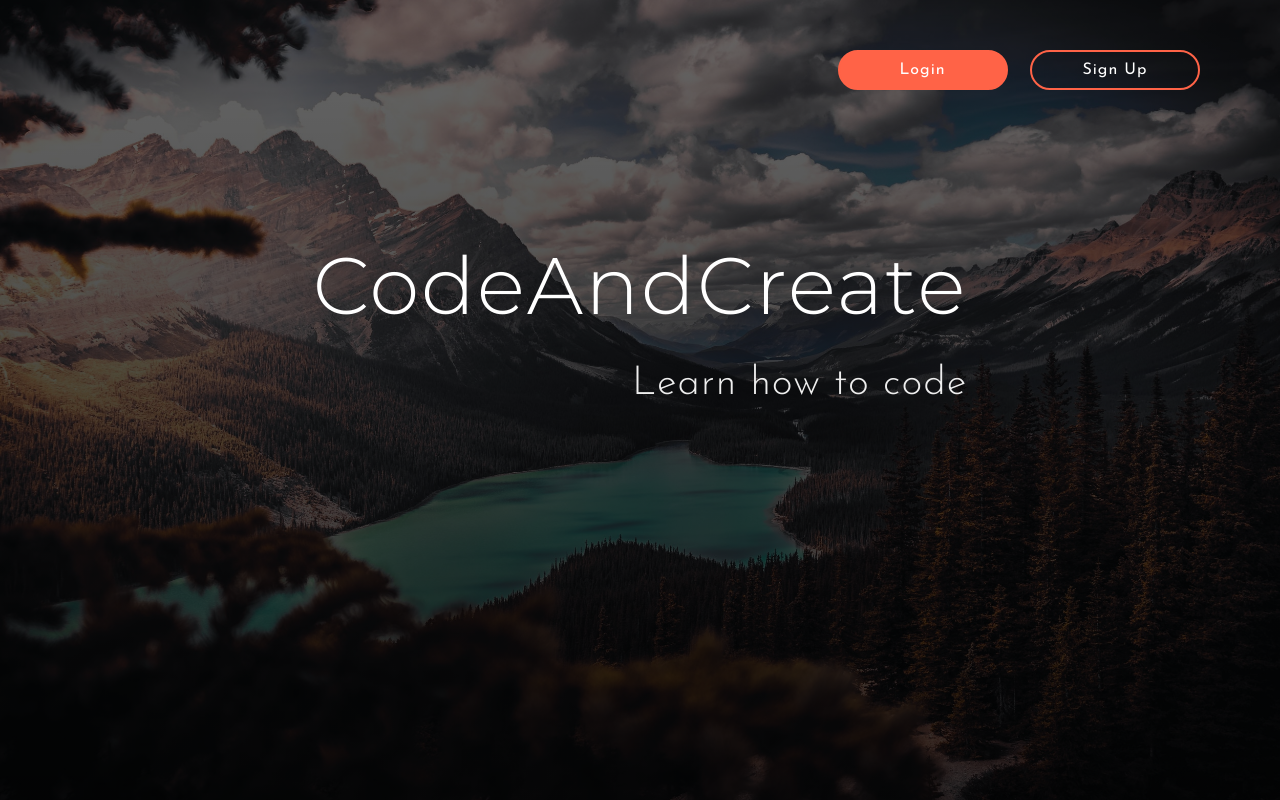
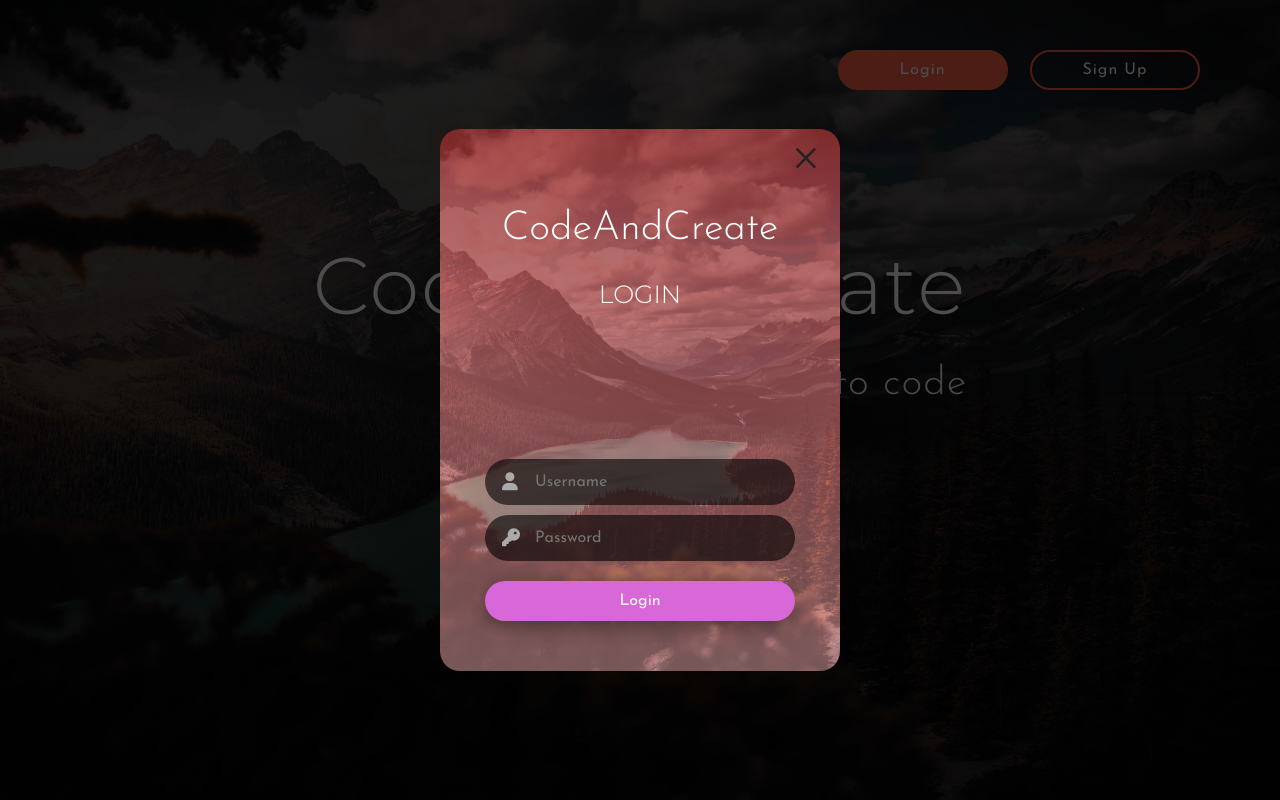
Before and after one commit to LucasPerrotaRoriz/50-Web-Projects-with-HTML-CSS-and-JavaScript-in-2024, a plain HTML site: page 9-Landing-Page-With-Modal-Forms/index.html in a window 1280 px wide. Both pictures are taken after a click on the button "Login". Drawn offline with Linux system fonts and the light colour scheme; a web font is replaced by a local one.

Commit message:
JS form modal

```diff
--- a/9-Landing-Page-With-Modal-Forms/index.html
+++ b/9-Landing-Page-With-Modal-Forms/index.html
@@ -54,7 +54,7 @@
           <a class="x-btn login-x"> &times; </a>
           <div class="form-header">
             <h1>CodeAndCreate</h1>
-            <h3>Login</h3>
+            <h2>Login</h2>
           </div>
           <form class="form">
             <div class="input-group">
--- a/9-Landing-Page-With-Modal-Forms/script.js
+++ b/9-Landing-Page-With-Modal-Forms/script.js
@@ -0,0 +1,27 @@
+const signupModal = document.querySelector(".signup-form-wrapper");
+const loginModal = document.querySelector(".login-form-wrapper");
+const signupBtn = document.querySelector(".signup-btn");
+const loginBtn = document.querySelector(".login-btn");
+const signupX = document.querySelector('.signup-x');
+const loginX = document.querySelector('.login-x');
+const formContainer = document.querySelector('.form-container');
+
+signupBtn.addEventListener("click", () => {
+  signupModal.classList.add("display");
+  formContainer.classList.add('display')
+});
+
+loginBtn.addEventListener("click", () => {
+  loginModal.classList.add("display");
+  formContainer.classList.add('display')
+});
+
+signupX.addEventListener('click', () => {
+    signupModal.classList.remove('display')
+    formContainer.classList.remove('display')
+})
+
+loginX.addEventListener('click', () => {
+    loginModal.classList.remove('display')
+    formContainer.classList.remove('display')
+})
--- a/9-Landing-Page-With-Modal-Forms/style.css
+++ b/9-Landing-Page-With-Modal-Forms/style.css
@@ -80,6 +80,18 @@ html {
   transform: translateY(0);
 }
 
+.form-container {
+  position: fixed;
+  top: 0;
+  right: 0;
+  bottom: 0;
+  left: 0;
+  background-color: rgba(0, 0, 0, .7);
+  opacity: 0;
+  visibility: hidden;
+  transition: all .5s;
+}
+
 .modal {
   position: absolute;
   top: 50%;
@@ -92,6 +104,7 @@ html {
   border-radius: 2rem;
   opacity: 0;
   visibility: hidden;
+  transition: all .5s;
 }
 
 .display {
```
